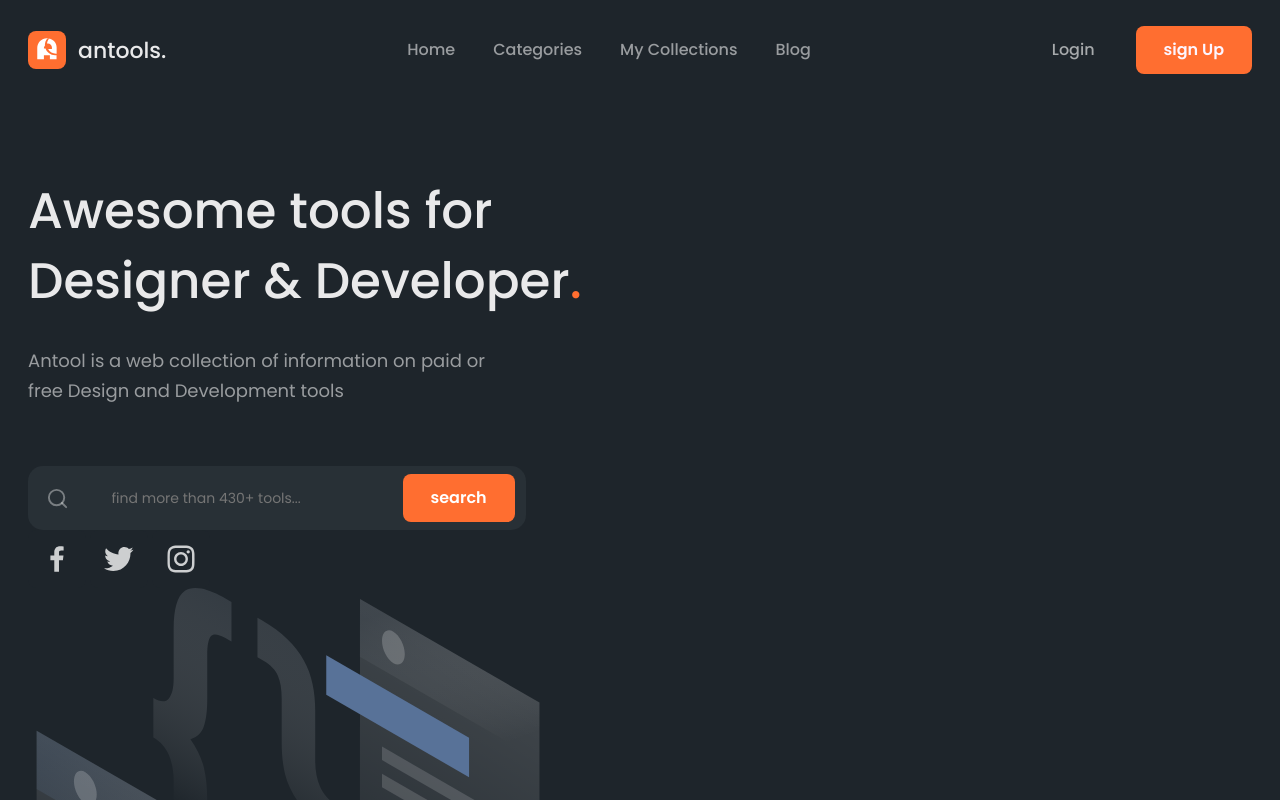
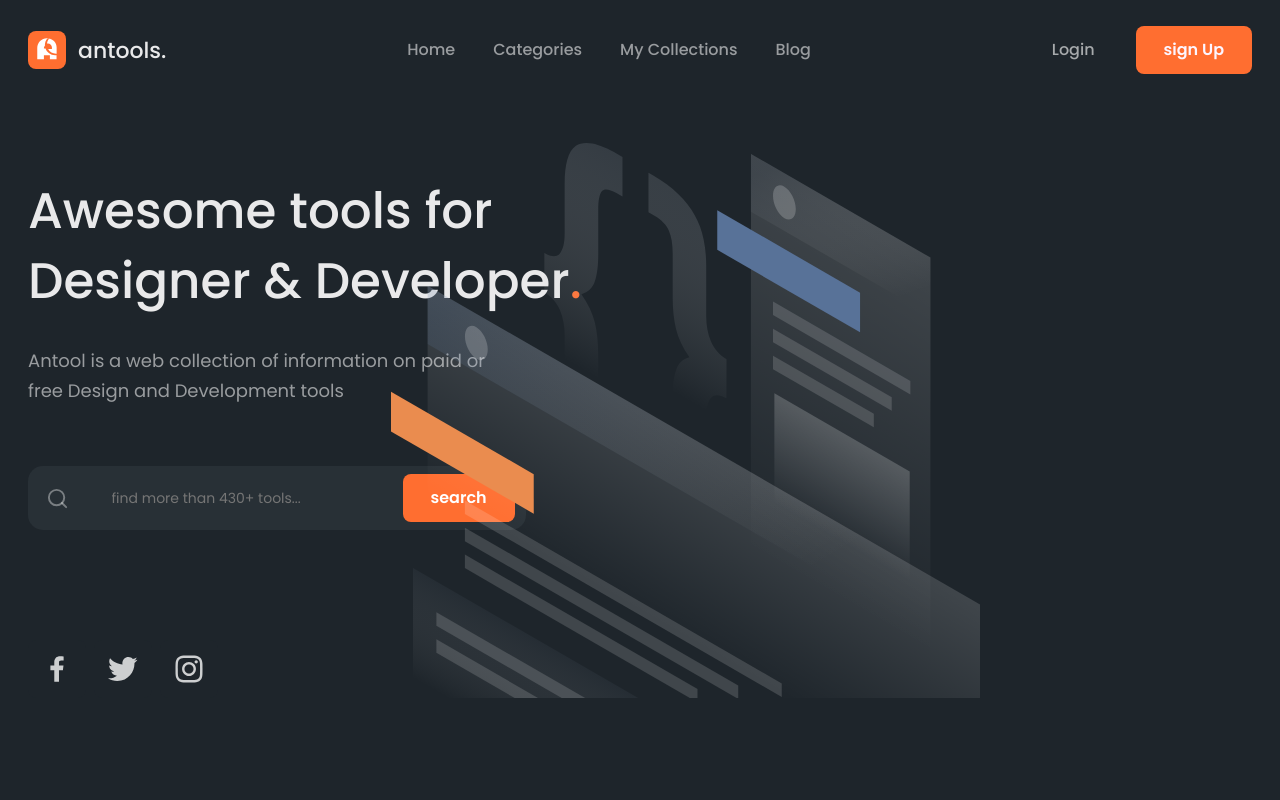
Before and after one commit to Responsive-Websites/Antools, a plain HTML site: page #src/index.html in a window 1280 px wide. Shown: the top 800 px of the page. Drawn offline with nearby package versions, Linux system fonts and the light colour scheme; files that its build step writes are made by us from their sources; a script that the page names is missing.

Commit message:
Added main-block and styles

```diff
--- a/#src/scss/templates/_main.scss
+++ b/#src/scss/templates/_main.scss
@@ -1,12 +1,15 @@
 .main {
   &__main-block {
-    margin-top: rem(76);
+    margin-bottom: rem(200);
+    position: relative;
+    overflow: hidden;
   }
 }
 .main-block {
   &__container {
   }
   &__body {
+    margin-top: rem(76);
   }
   &__info {
     max-width: rem(600);
@@ -37,6 +40,7 @@
     flex-flow: row nowrap;
     justify-content: space-between;
     align-items: center;
+    margin-bottom: rem(110);
   }
   &__search {
     display: flex;
@@ -61,7 +65,17 @@
     @include button(#ff6e30, none, #ffffff, #ff6e30);
   }
   &__icons {
+    display: flex;
+    flex-flow: row nowrap;
+    align-items: center;
+    justify-content: flex-start;
+    column-gap: 8px;
+    cursor: pointer;
   }
   &__image {
+    position: absolute;
+
+    top: 43px;
+    right: 300px;
   }
 }
```
Also changed, not shown: dist/css/style.css, dist/css/style.min.css.
